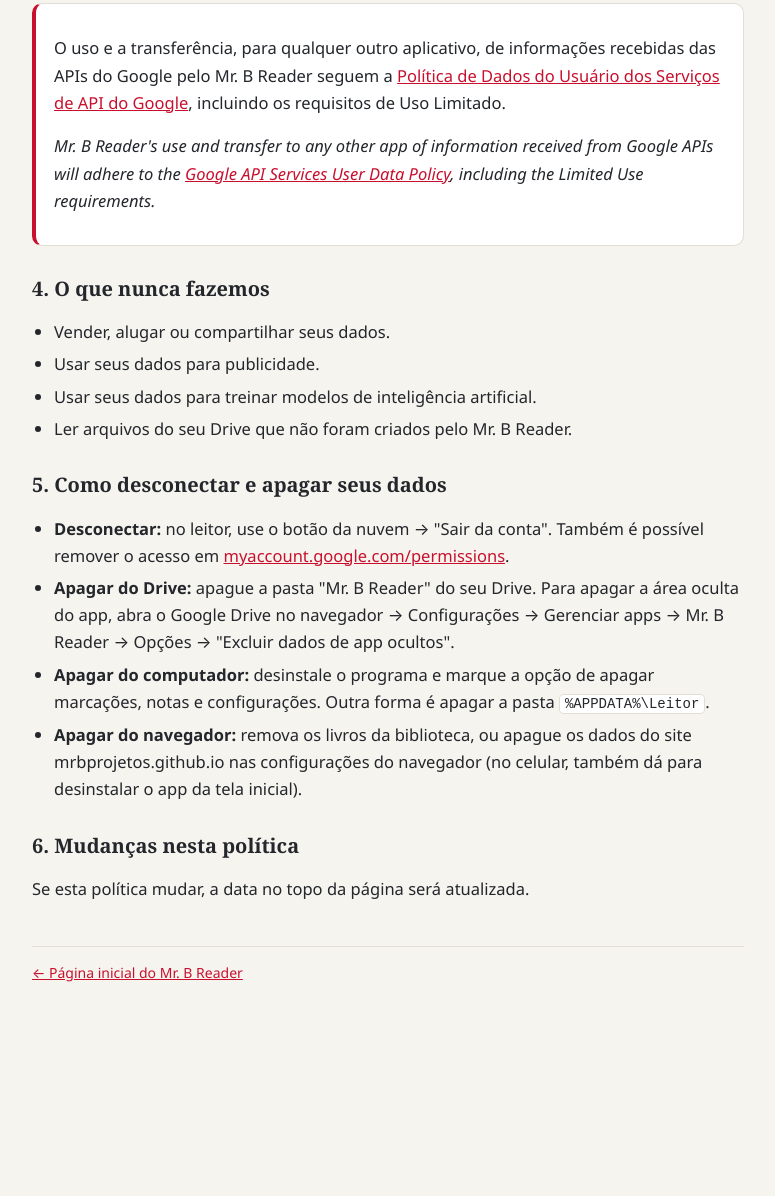
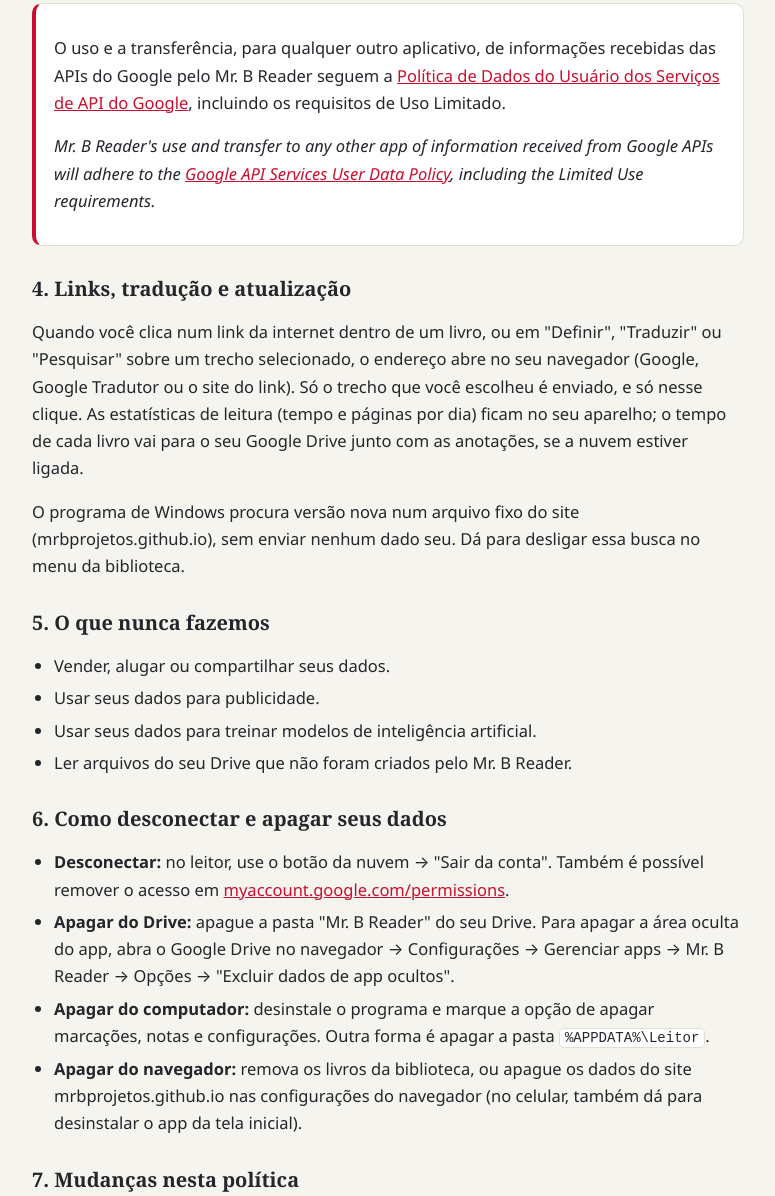
Before and after one commit to MrBProjetos/mrbprojetos.github.io, a plain HTML site: page privacidade.html in a window 1280 px wide. Shown: the part 1392-2588 px from the top of the page, without its empty margins (252-1027 px from the left). Before the commit the page ends 2416 px from the top, so only its background shows below. Drawn offline with Linux system fonts and the light colour scheme.

Commit message:
Pagina inicial e privacidade: recursos da 2.3.0

```diff
--- a/privacidade.html
+++ b/privacidade.html
@@ -26,7 +26,7 @@
 <body>
 <main>
   <div class="topo"><img src="icone.png" alt="" width="48" height="48"><h1>Política de Privacidade</h1></div>
-  <p class="data">Mr. B Reader · última atualização: 23 de novembro de 2026</p>
+  <p class="data">Mr. B Reader · última atualização: 24 de novembro de 2026</p>
 
   <p>Esta política explica quais dados o Mr. B Reader usa e como. Ela vale para as duas versões: a de navegador (em mrbprojetos.github.io/leitor, no computador ou no celular) e o programa de Windows. Em resumo: o leitor funciona no seu aparelho, não tem servidor próprio e só acessa o seu Google Drive se você pedir. Mesmo nesse caso, acessa apenas os arquivos que ele mesmo criou.</p>
 
@@ -57,7 +57,11 @@
     <p lang="en"><em>Mr. B Reader's use and transfer to any other app of information received from Google APIs will adhere to the <a href="https://developers.google.com/terms/api-services-user-data-policy">Google API Services User Data Policy</a>, including the Limited Use requirements.</em></p>
   </div>
 
-  <h2>4. O que nunca fazemos</h2>
+  <h2>4. Links, tradução e atualização</h2>
+  <p>Quando você clica num link da internet dentro de um livro, ou em "Definir", "Traduzir" ou "Pesquisar" sobre um trecho selecionado, o endereço abre no seu navegador (Google, Google Tradutor ou o site do link). Só o trecho que você escolheu é enviado, e só nesse clique. As estatísticas de leitura (tempo e páginas por dia) ficam no seu aparelho; o tempo de cada livro vai para o seu Google Drive junto com as anotações, se a nuvem estiver ligada.</p>
+  <p>O programa de Windows procura versão nova num arquivo fixo do site (mrbprojetos.github.io), sem enviar nenhum dado seu. Dá para desligar essa busca no menu da biblioteca.</p>
+
+  <h2>5. O que nunca fazemos</h2>
   <ul>
     <li>Vender, alugar ou compartilhar seus dados.</li>
     <li>Usar seus dados para publicidade.</li>
@@ -65,7 +69,7 @@
     <li>Ler arquivos do seu Drive que não foram criados pelo Mr. B Reader.</li>
   </ul>
 
-  <h2>5. Como desconectar e apagar seus dados</h2>
+  <h2>6. Como desconectar e apagar seus dados</h2>
   <ul>
     <li><strong>Desconectar:</strong> no leitor, use o botão da nuvem → "Sair da conta". Também é possível remover o acesso em <a href="https://myaccount.google.com/permissions">myaccount.google.com/permissions</a>.</li>
     <li><strong>Apagar do Drive:</strong> apague a pasta "Mr. B Reader" do seu Drive. Para apagar a área oculta do app, abra o Google Drive no navegador → Configurações → Gerenciar apps → Mr. B Reader → Opções → "Excluir dados de app ocultos".</li>
@@ -73,7 +77,7 @@
     <li><strong>Apagar do navegador:</strong> remova os livros da biblioteca, ou apague os dados do site mrbprojetos.github.io nas configurações do navegador (no celular, também dá para desinstalar o app da tela inicial).</li>
   </ul>
 
-  <h2>6. Mudanças nesta política</h2>
+  <h2>7. Mudanças nesta política</h2>
   <p>Se esta política mudar, a data no topo da página será atualizada.</p>
 
   <footer><a href="index.html">← Página inicial do Mr. B Reader</a></footer>
```
Also changed, not shown: index.html (+6 -5 lines).
